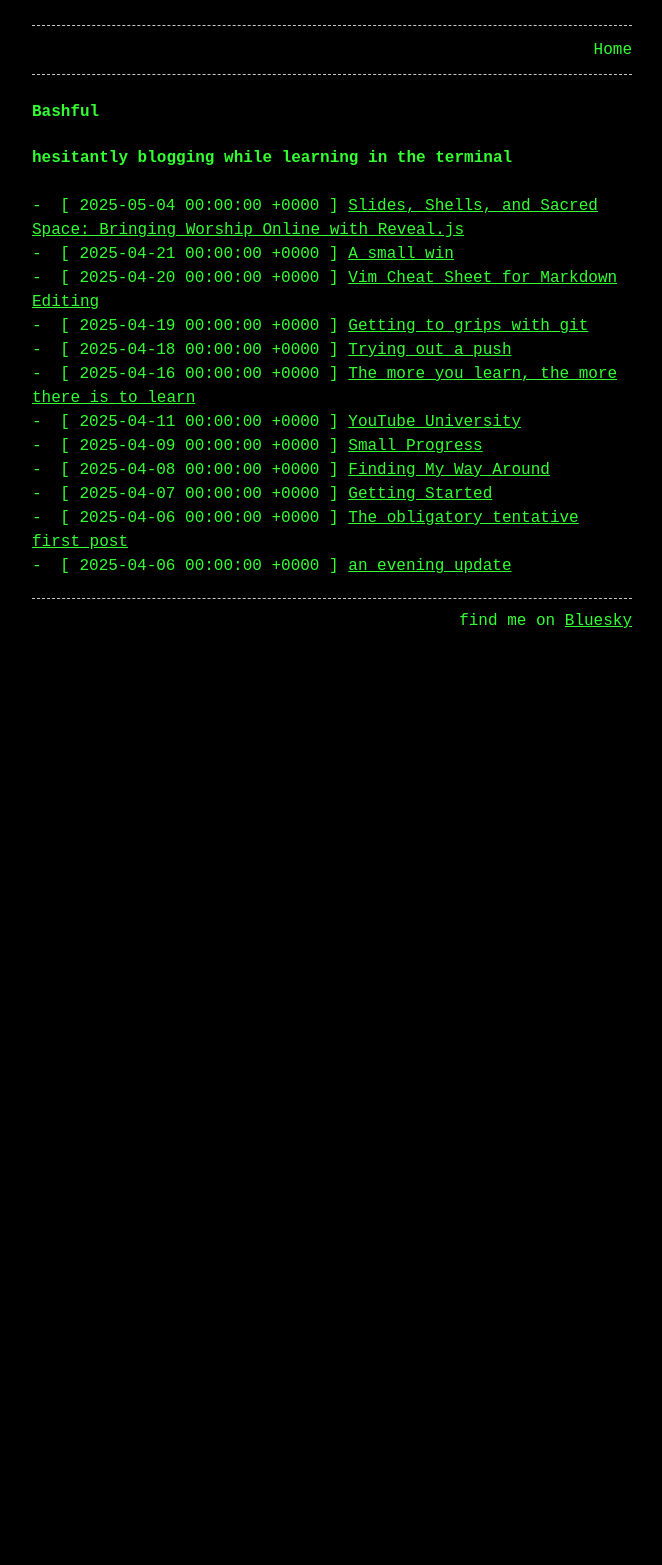
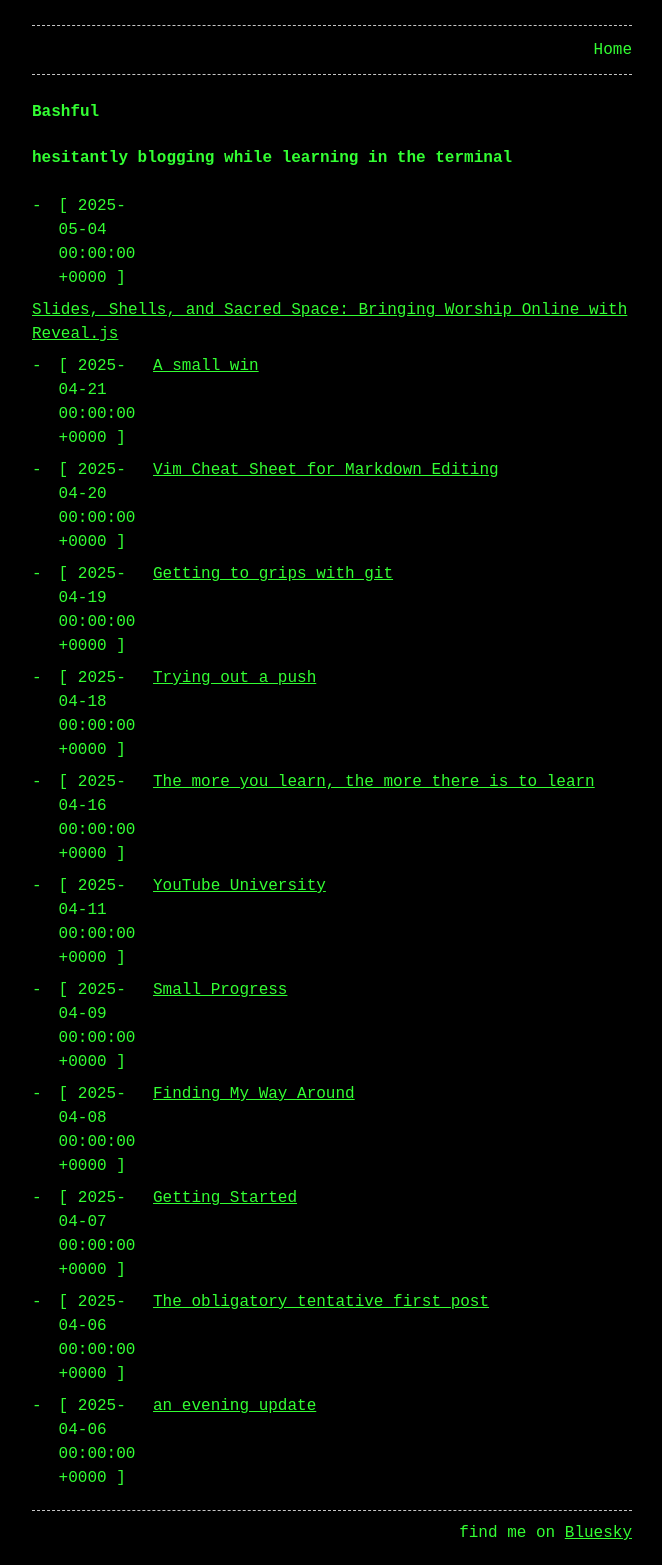
Before and after one commit to revrichard/revrichard.github.io, a Jekyll site: the page built from index.md, in a window 1280 px wide. Shown: the whole page, without its empty margins (308-970 px from the left). Built offline with Jekyll 4.4.1, drawn with Linux system fonts in a browser that asks for light colours; before the commit the page ends 900 px from its top, so only the background shows below that.

Commit message:
found more errors

```diff
--- a/_layouts/home.html
+++ b/_layouts/home.html
@@ -7,7 +7,7 @@ layout: default
 
 {%- if site.posts.size > 0 -%}
 
-  <ul>
+  <ul class="post-list">
     {%- for post in site.posts -%}
     <li class="post-list-item">
   <span class="post-date">[ {{ post.date | date: date_format }} ]</span>
--- a/_sass/base.scss
+++ b/_sass/base.scss
@@ -30,22 +30,29 @@ footer { color: var(--text-color);  border-top: var(--border);  margin: 20px aut
 header { margin-top: 25px;  margin-bottom: 10px; }
 header p { text-align: left;  margin: 0; }
 footer { margin-bottom: 20px; }
-post-list-item {
+.post-list {
+  list-style: none;
+  padding-left: 0;
+}
+
+.post-list-item {
   display: flex;
   flex-wrap: wrap;
   gap: 0.5rem;
+  margin-bottom: 0.5rem;
   align-items: baseline;
 }
 
 .post-date {
   flex: 0 0 auto;
-  width: 9ch; /* adjusts based on your date format */
+  width: 9ch; /* enough for "[ yyyy-mm-dd ]" */
 }
 
 .post-title {
   flex: 1 1 auto;
   word-break: break-word;
 }
+
 /**
  * Highlight/Markup
  */
```
